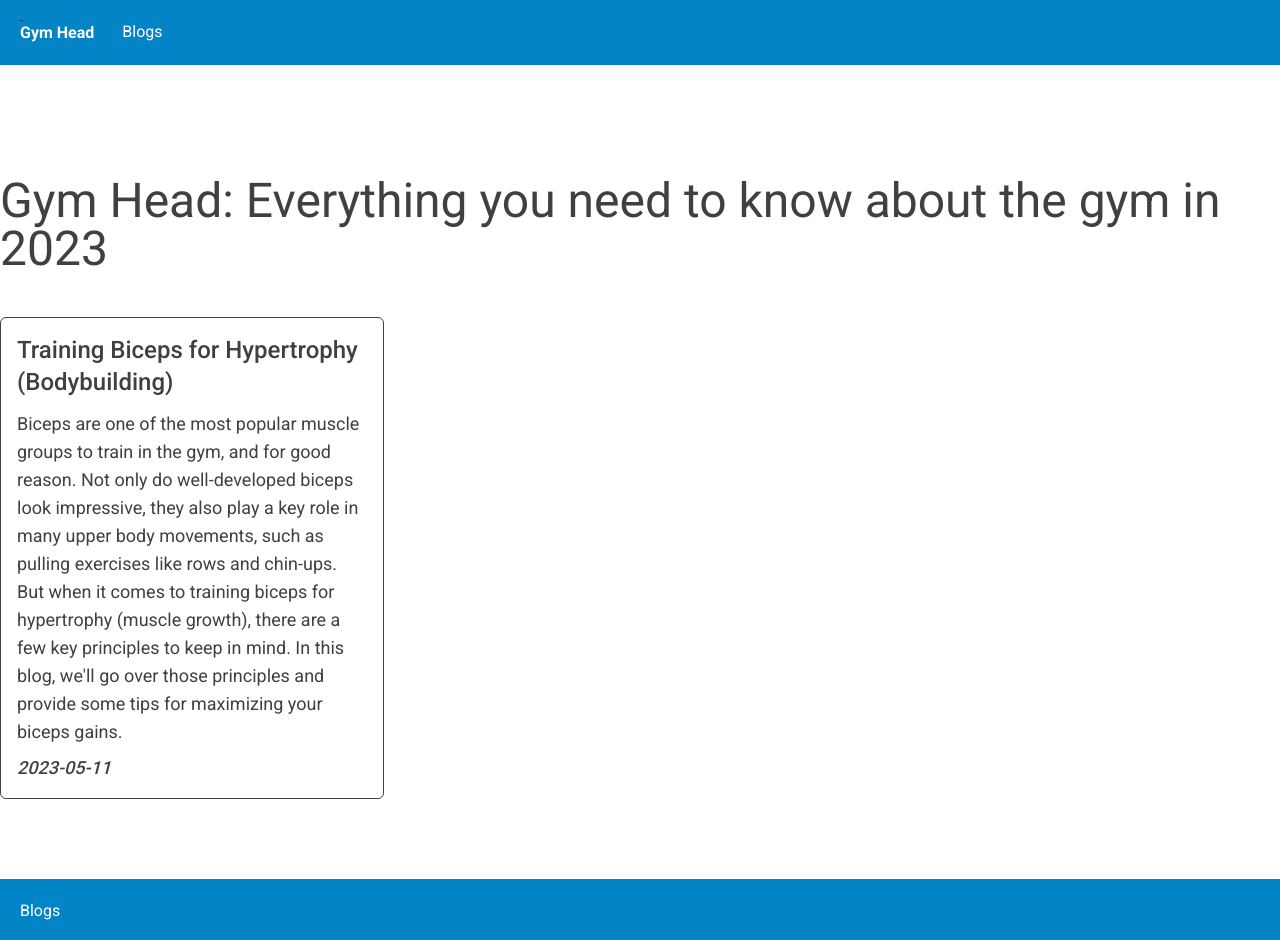
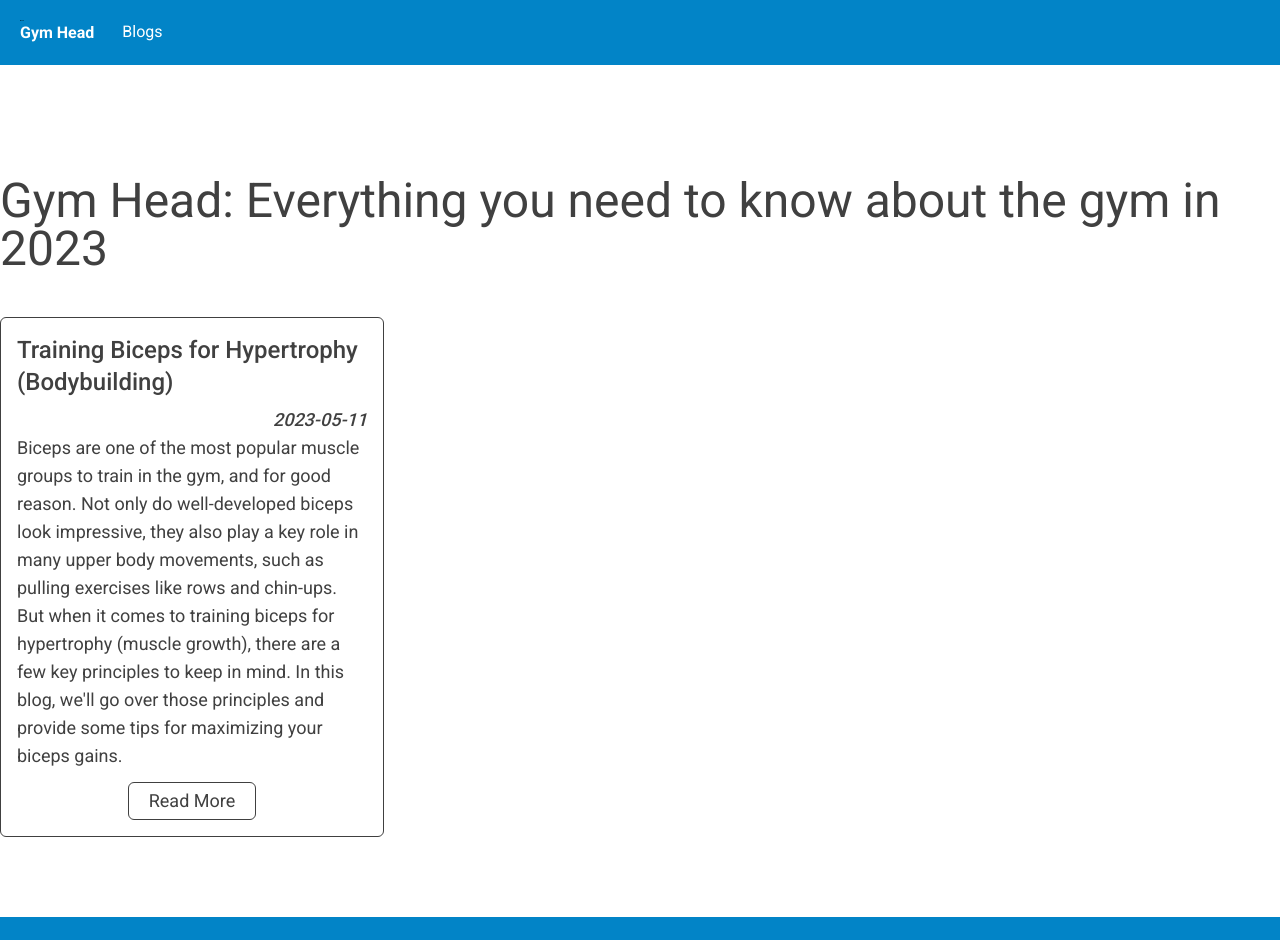
Before and after one commit to JackNalias/gym-blog, a Next.js app: page / in a window 1280 px wide. Shown: the top 940 px of the page. Built offline with nearby package versions, Linux system fonts and the light colour scheme.

Commit message:
add read more

```diff
--- a/src/app/page.tsx
+++ b/src/app/page.tsx
@@ -33,9 +33,16 @@
             key={blog.title}
             className="flex flex-col w-96 border p-4 rounded-md border-neutral-700 hover:cursor-pointer "
           >
-            <h2 className="font-medium text-2xl mb-3">{blog.title}</h2>
-            <p>{blog.excerpt}</p>
-            <span className="font-medium italic mt-2">{blog.date}</span>
+            <h2 className="font-medium text-2xl ">{blog.title}</h2>
+            <span className="font-medium italic mt-2 text-right">
+              {blog.date}
+            </span>
+            <p className="mb-3">{blog.excerpt}</p>
+            <div className="flex justify-center">
+              <div className="px-1 py-1 border border-neutral-700 w-32 text-center rounded-md align-middle content-center">
+                Read More
+              </div>
+            </div>
           </a>
         ))}
       </div>
```
